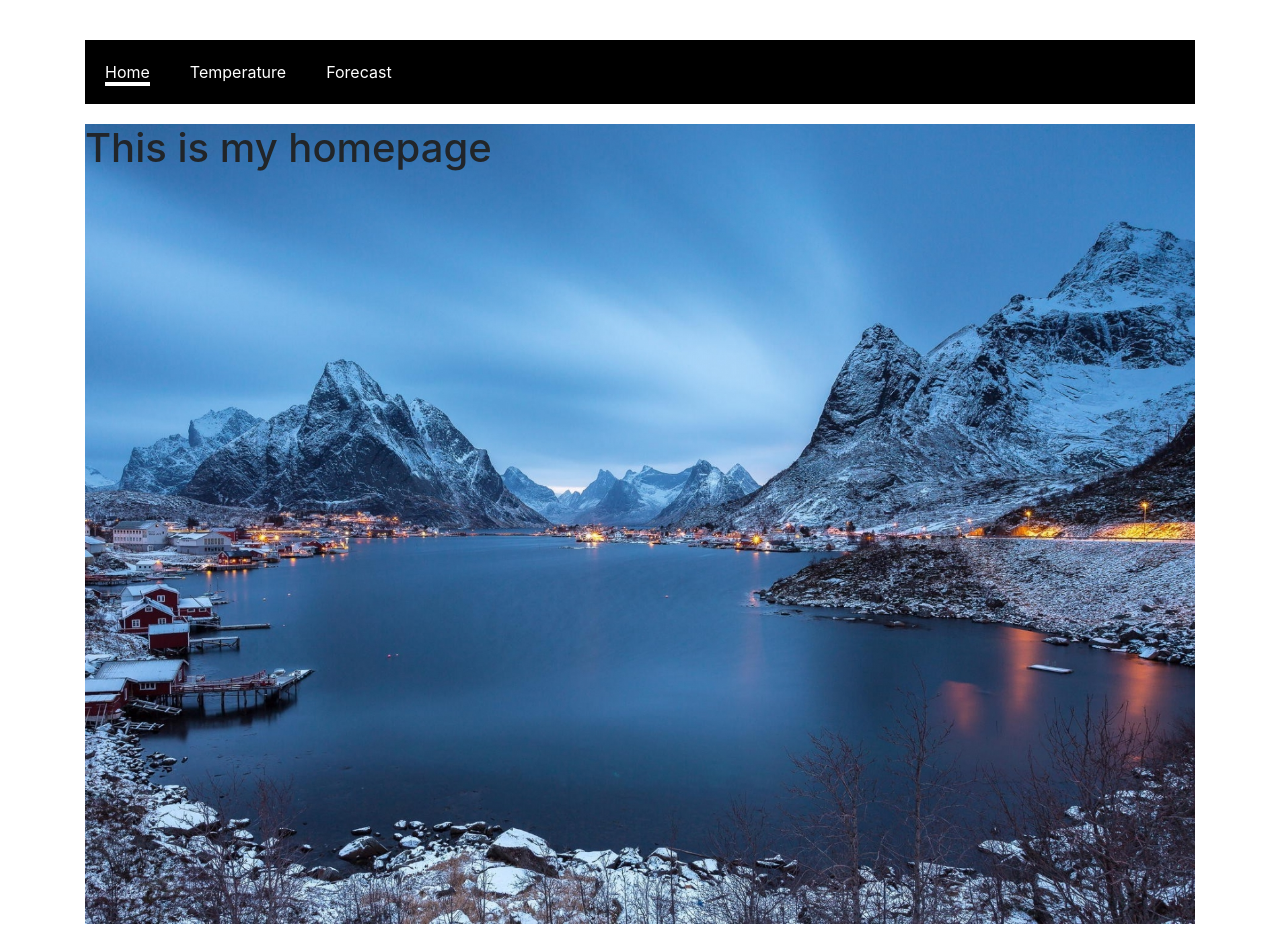
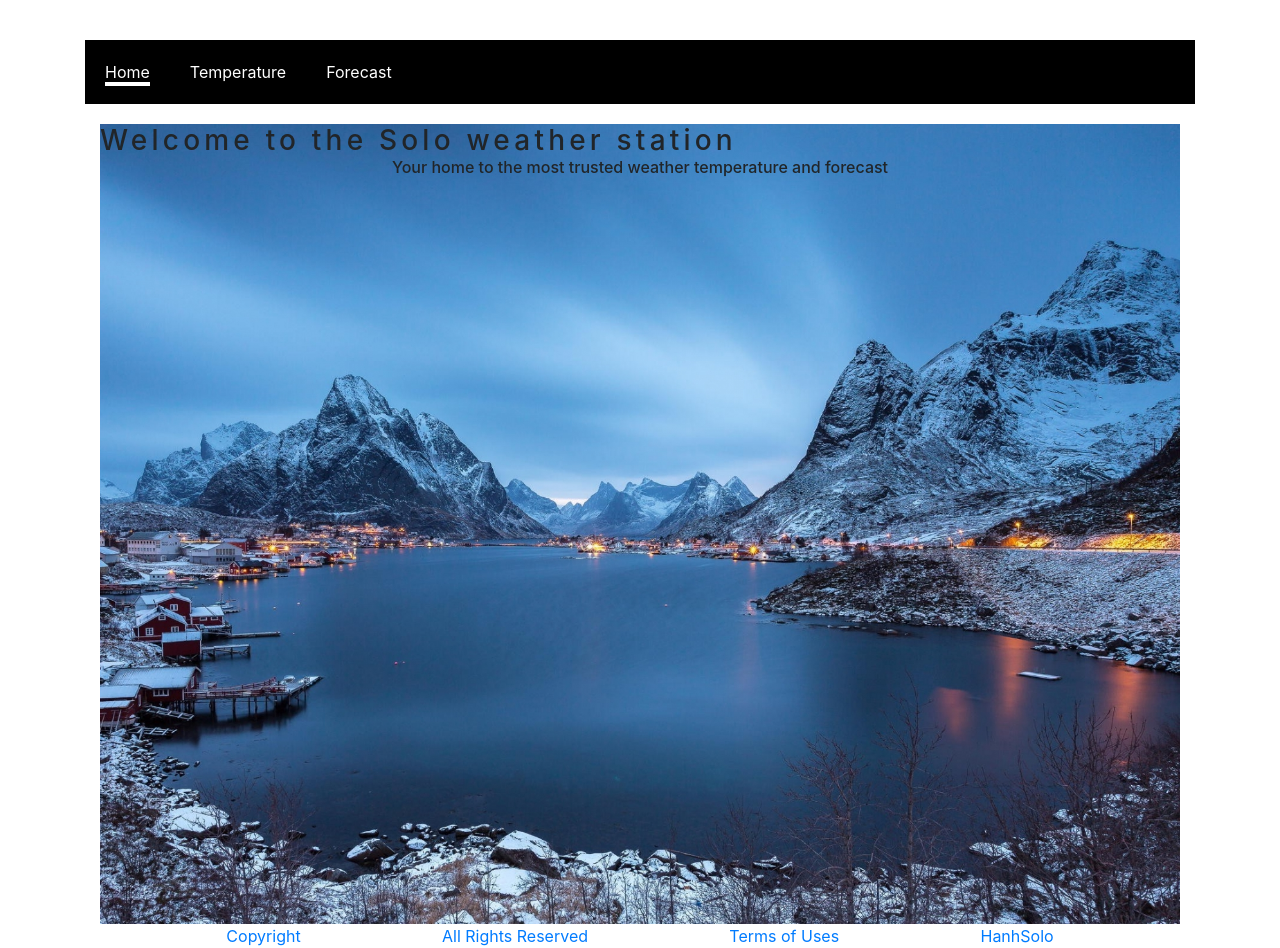
Before and after one commit to seattlefurby17/weather-wizard, a React (Create React App) app: page /#/ in a window 1280 px wide. Shown: the part 120-1068 px from the top of the page. Before the commit the page ends 1044 px from the top, so only its background shows below. Built offline with nearby package versions, Linux system fonts and the light colour scheme.

Commit message:
add footer to App.js

```diff
--- a/src/App.css
+++ b/src/App.css
@@ -69,3 +69,9 @@ main {
   background-image: linear-gradient(to bottom, rgba(0, 0, 0, 0.2), rgba(0, 0, 0, 0.75));
   padding: 25px;
 }
+
+.footer {
+  grid-column: 1 / -1;
+  display: flex;
+  justify-content: space-evenly;
+}
--- a/src/App.js
+++ b/src/App.js
@@ -1,4 +1,5 @@
 import React, { useState } from 'react';
+// import { Link } from 'react-router-dom';
 import './App.css';
 import Navigation from './components/Navigation';
 import Main from './components/Main';
@@ -20,6 +21,8 @@ function App() {
     setLocation(currentCity)
   }
 
+  const tagUrl ='https://seattlefurby17.github.io/weather-wizard';
+
   return (
     <Container className="App">
       <header className="App-header">
@@ -32,6 +35,12 @@ function App() {
           </div>
         </div>
       </header>
+      <div class="footer">
+        <a href={tagUrl}> Copyright</a>
+        <a href={tagUrl}>All Rights Reserved</a>
+        <a href={tagUrl}>Terms of Uses</a>
+        <a href={tagUrl}>HanhSolo</a>
+      </div>
     </Container>
   );
 }
--- a/src/components/Home.css
+++ b/src/components/Home.css
@@ -1,3 +1,29 @@
 .home-page {
   height: 100vh;
 }
+
+.typewriter h3 {
+  display: flex;
+  /* Ensures the content is not revealed until the animation */
+  overflow: hidden;
+  /* Keeps the content on a single line */
+  white-space: nowrap;
+  margin: 0 auto;
+  text-align: center;
+  /* Gives that scrolling effect as the typing happens */
+  letter-spacing: .15em;
+  animation:
+    typing 3.5s steps(40, end),
+    blink-caret .75s step-end infinite;
+}
+
+.typewriter h6 {
+  text-align: center;
+  display: block;
+}
+
+/* The typing effect */
+@keyframes typing {
+  from { width: 0 }
+  to { width: 100% }
+}
--- a/src/components/Home.js
+++ b/src/components/Home.js
@@ -2,8 +2,13 @@ import React from 'react';
 import './Home.css';
 
 const Home = () => (
-  <div className='home-page app'>
-    <h1>This is my homepage</h1>
+  <div className='container'>
+    <div className='home-page app'>
+      <div class="typewriter">
+        <h3>Welcome to the Solo weather station</h3>
+        <h6>Your home to the most trusted weather temperature and forecast</h6>
+      </div>
+    </div>
   </div>
 
 );
```
